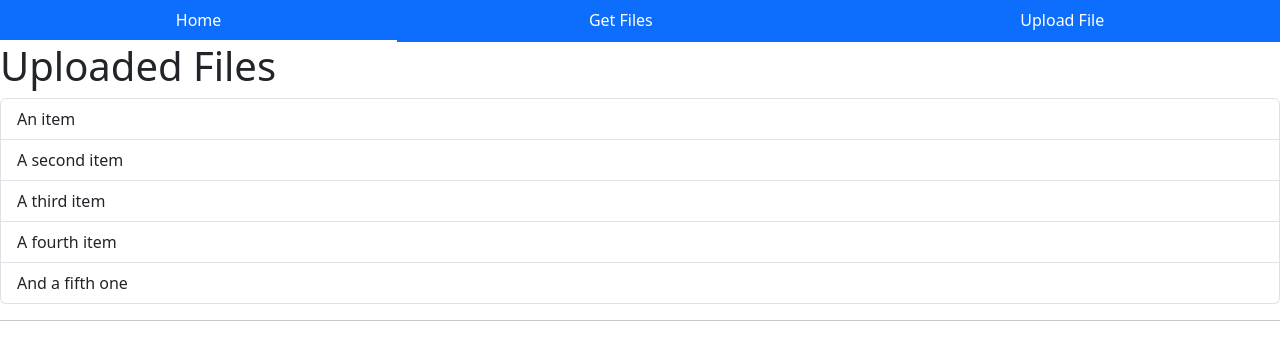
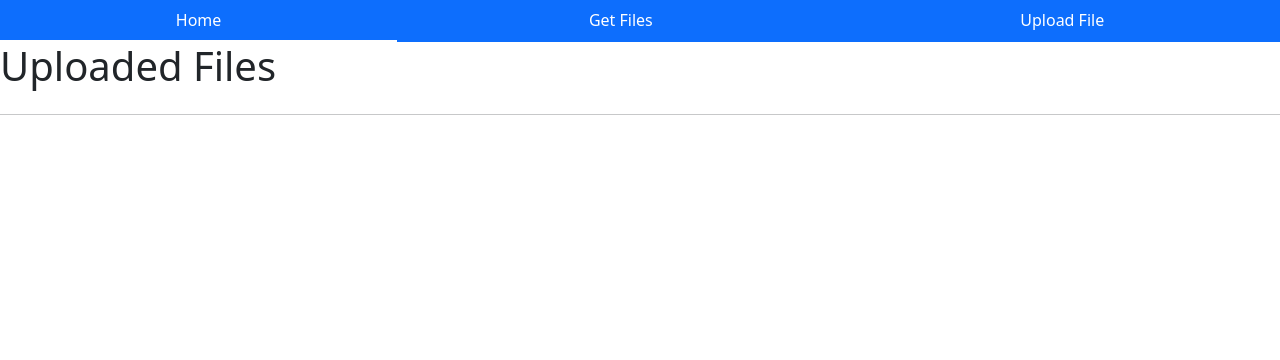
Before and after one commit to Javiert54/DaCiberSalut, a Python web app: template flask-server/templates/get_files.html in a window 1280 px wide. Shown: the top 360 px of the page. Run offline with Jinja, Linux system fonts and the light colour scheme; the template is opened without the code that fills it, so the values that code supplies are empty.

Commit message:
Remove placeholder list items from get_files.html template for cleaner display

```diff
--- a/flask-server/templates/get_files.html
+++ b/flask-server/templates/get_files.html
@@ -9,11 +9,6 @@
     {% block content %}
     <h1 class="title">Uploaded Files</h1>
     <ul class="list-group" id="fileList">
-        <li class="list-group-item">An item</li>
-        <li class="list-group-item">A second item</li>
-        <li class="list-group-item">A third item</li>
-        <li class="list-group-item">A fourth item</li>
-        <li class="list-group-item">And a fifth one</li>
       </ul>
     {% endblock %}
 </body>
```
